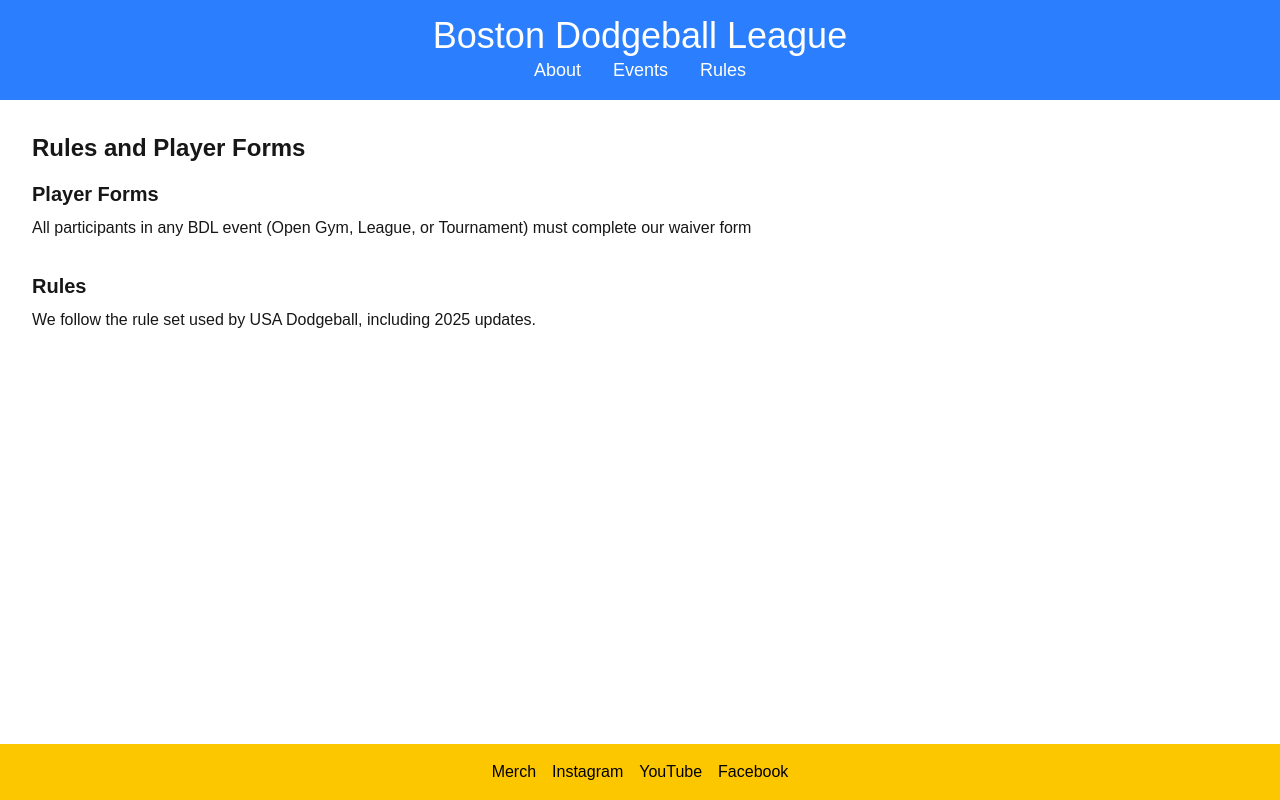
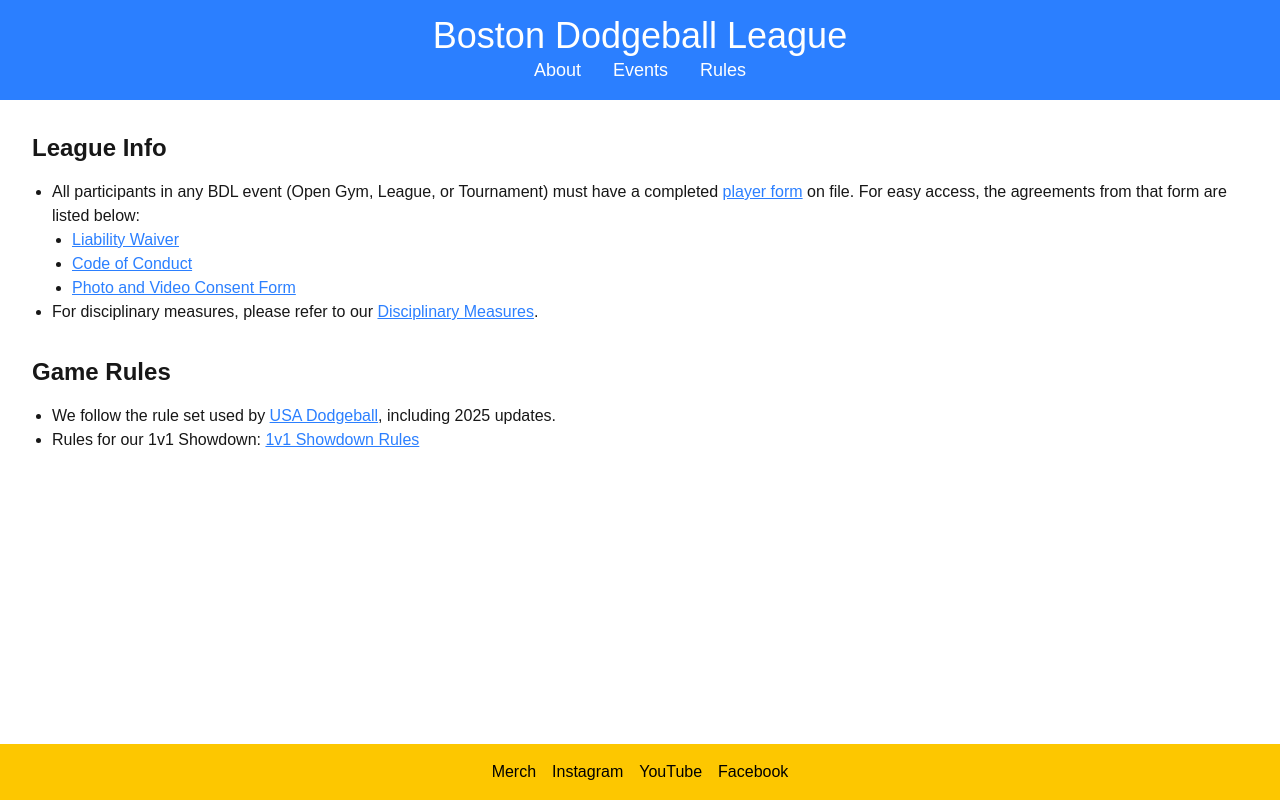
Before and after one commit to jsartin513/bdl-site, a Next.js app: page /rules in a window 1280 px wide. Built offline with nearby package versions, Linux system fonts and the light colour scheme.

Commit message:
update rules page

```diff
--- a/app/rules/page.tsx
+++ b/app/rules/page.tsx
@@ -3,15 +3,25 @@
 export default function Rules() {
   return (
     <main className="p-8">
-      <h2 className="text-2xl font-bold mb-4">Rules and Player Forms</h2>
       <section className="mb-8">
-        <h3 className="text-xl font-semibold mb-2">Player Forms</h3>
-        <p>All participants in any BDL event (Open Gym, League, or Tournament) must complete our <a href="https://docs.google.com/forms/d/1dtY54XCXrWxqguTHmSgp-T2PRA1A_4Adg78z5kFLG8Y/edit?fbclid=PAZXh0bgNhZW0CMTEAAabISyzb2EJECrSAqbIEUZhzqTKmfOlK_jLsVDEipbotDiMjWtC9fOChz1I_aem_uSnlzRisajAEf-iDUXEcFA" className="link" target="_blank" rel="noopener noreferrer">waiver form</a>
-        </p>
+        <h2 className="text-2xl font-bold mb-4">League Info</h2>
+        <ul className="list-disc pl-5">
+          <li>All participants in any BDL event (Open Gym, League, or Tournament) must have a completed <a href="https://docs.google.com/forms/d/1dtY54XCXrWxqguTHmSgp-T2PRA1A_4Adg78z5kFLG8Y/edit?fbclid=PAZXh0bgNhZW0CMTEAAabISyzb2EJECrSAqbIEUZhzqTKmfOlK_jLsVDEipbotDiMjWtC9fOChz1I_aem_uSnlzRisajAEf-iDUXEcFA" className="link text-blue-500 underline hover:text-blue-700 visited:text-purple-500" target="_blank" rel="noopener noreferrer">player form</a> on file. For easy access, the agreements from that form are listed below:
+            <ul className="list-disc pl-5">
+              <li><a href="https://drive.google.com/file/d/1M1sl4id0zpRbDKGxsERx-4rpdz1SrO7X/view?usp=drive_link" className="link text-blue-500 underline hover:text-blue-700 visited:text-purple-500" target="_blank" rel="noopener noreferrer">Liability Waiver</a></li>
+              <li><a href="https://drive.google.com/file/d/1-peKUgqzgNY6pqEJFrH8PdkJnkad3heI/view?usp=drive_link" className="link text-blue-500 underline hover:text-blue-700 visited:text-purple-500" target="_blank" rel="noopener noreferrer">Code of Conduct</a></li>
+              <li><a href="https://drive.google.com/file/d/1MeoAkhm4dfvipJkNdoFDxpBkjAwta3aH/view" className="link text-blue-500 underline hover:text-blue-700 visited:text-purple-500" target="_blank" rel="noopener noreferrer">Photo and Video Consent Form</a></li>
+            </ul>
+          </li>
+          <li>For disciplinary measures, please refer to our <a href="https://docs.google.com/document/d/1fH9tqGDGACpL9DF7AICKk55VbNFfyU0O6ZHqSPcRv40/edit?tab=t.0#heading=h.f3obm8dbqxut" className="link text-blue-500 underline hover:text-blue-700 visited:text-purple-500" target="_blank" rel="noopener noreferrer">Disciplinary Measures</a>.</li>
+        </ul>
       </section>
-      <section>
-        <h3 className="text-xl font-semibold mb-2">Rules</h3>
-        <p>We follow the rule set used by <a href="https://www.usadodgeball.com/rules" className='link' target="_blank" rel="noopener noreferrer">USA Dodgeball</a>, including 2025 updates.</p>
+      <section className="mb-8">
+        <h2 className="text-2xl font-bold mb-4">Game Rules</h2>
+        <ul className="list-disc pl-5">
+          <li>We follow the rule set used by <a href="https://www.usadodgeball.com/rules" className='link text-blue-500 underline hover:text-blue-700 visited:text-purple-500' target="_blank" rel="noopener noreferrer">USA Dodgeball</a>, including 2025 updates.</li>
+          <li>Rules for our 1v1 Showdown: <a href="https://www.canva.com/design/DAGPcCWIXN4/IW4k5xQiCR5LMxKmrohQmQ/view?utm_content=DAGPcCWIXN4&utm_campaign=designshare&utm_medium=link&utm_source=editor" className='link text-blue-500 underline hover:text-blue-700 visited:text-purple-500' target="_blank" rel="noopener noreferrer">1v1 Showdown Rules</a></li>
+        </ul>
       </section>
     </main>
   );
```
